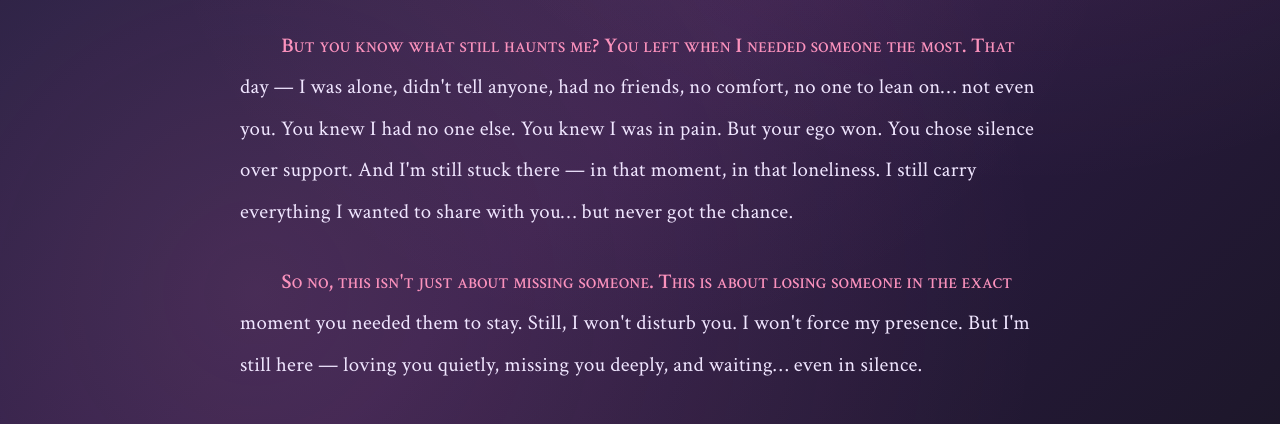
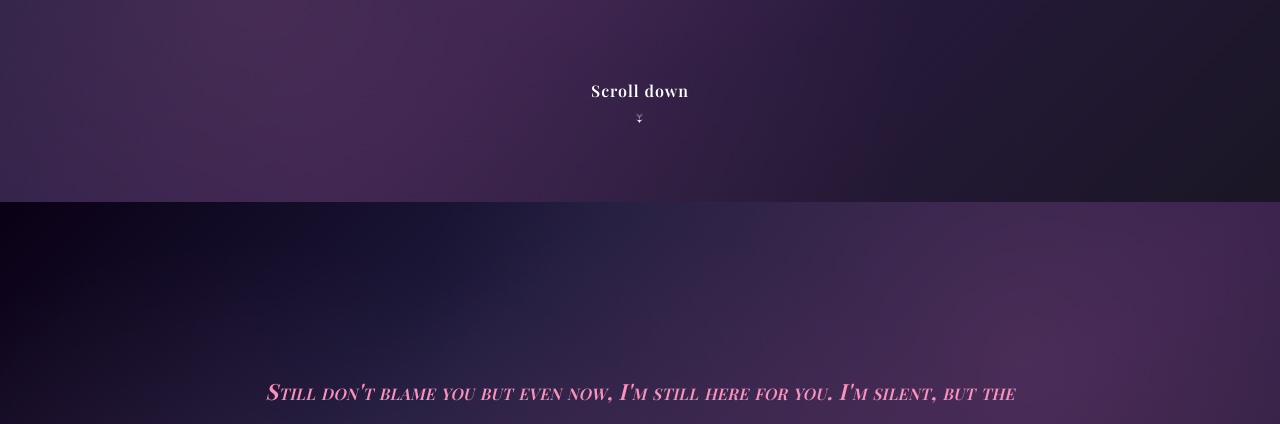
Before and after one commit to sayooj-sree/foryou-website, a plain HTML site: page index.html in a window 1280 px wide. Shown: the part 1696-2120 px from the top of the page. Drawn offline with nearby package versions, Linux system fonts and the light colour scheme; a web font is replaced by a local one.

Commit message:
Update index.html

```diff
--- a/index.html
+++ b/index.html
@@ -578,8 +578,6 @@
       <p>I've never really forgotten you. Even though we've been silent for a while, not a single day has passed without you crossing my mind. I don't text, I don't post, but my silence has always been full of thoughts about you. We both know what kind of relation we had. It wasn't normal, it wasn't public — but for me, it was real. Maybe that was my mistake… taking it seriously when you said you didn't feel anything. But I never blamed you. I stepped away, stayed silent — not out of anger, but out of respect. I wanted you to have your peace, your space, your future…Even if it meant silently breaking myself to pieces.</p>
       <p>But the truth is, I'm still hurting. Every morning, I wake up missing your voice. Every evening, I remember our secret calls and the sudden silence that took their place, and I don't know how to deal with that. I've wanted to message you so many times. I've stared at my screen, typing and deleting, wondering if reaching out would disturb your peace. I thought maybe you'd feel disturbed. Maybe you'd think, "Why is he back again?" So I chose silence, again and again —Even when it broke me entirely.</p>
       <p>Because sometimes, understanding someone else's situation matters more than expressing your own pain. And sometimes, it's just too hard to show what you truly feel inside. That's what I've been doing — silently loving you, silently healing, silently hoping. Maybe this silence won't last forever. But for now, it's the only way I can love you without hurting you.</p>
-      <p>But you know what still haunts me? You left when I needed someone the most. That day — I was alone, didn't tell anyone, had no friends, no comfort, no one to lean on… not even you. You knew I had no one else. You knew I was in pain. But your ego won. You chose silence over support. And I'm still stuck there — in that moment, in that loneliness. I still carry everything I wanted to share with you… but never got the chance.</p>
-      <p>So no, this isn't just about missing someone. This is about losing someone in the exact moment you needed them to stay. Still, I won't disturb you. I won't force my presence. But I'm still here — loving you quietly, missing you deeply, and waiting… even in silence.</p>
     </div>
     <button class="next-page-btn" onclick="scrollToPage3()" style="position: relative; margin-top: 40px; bottom: auto;">Scroll down</button>
   </section>
```
